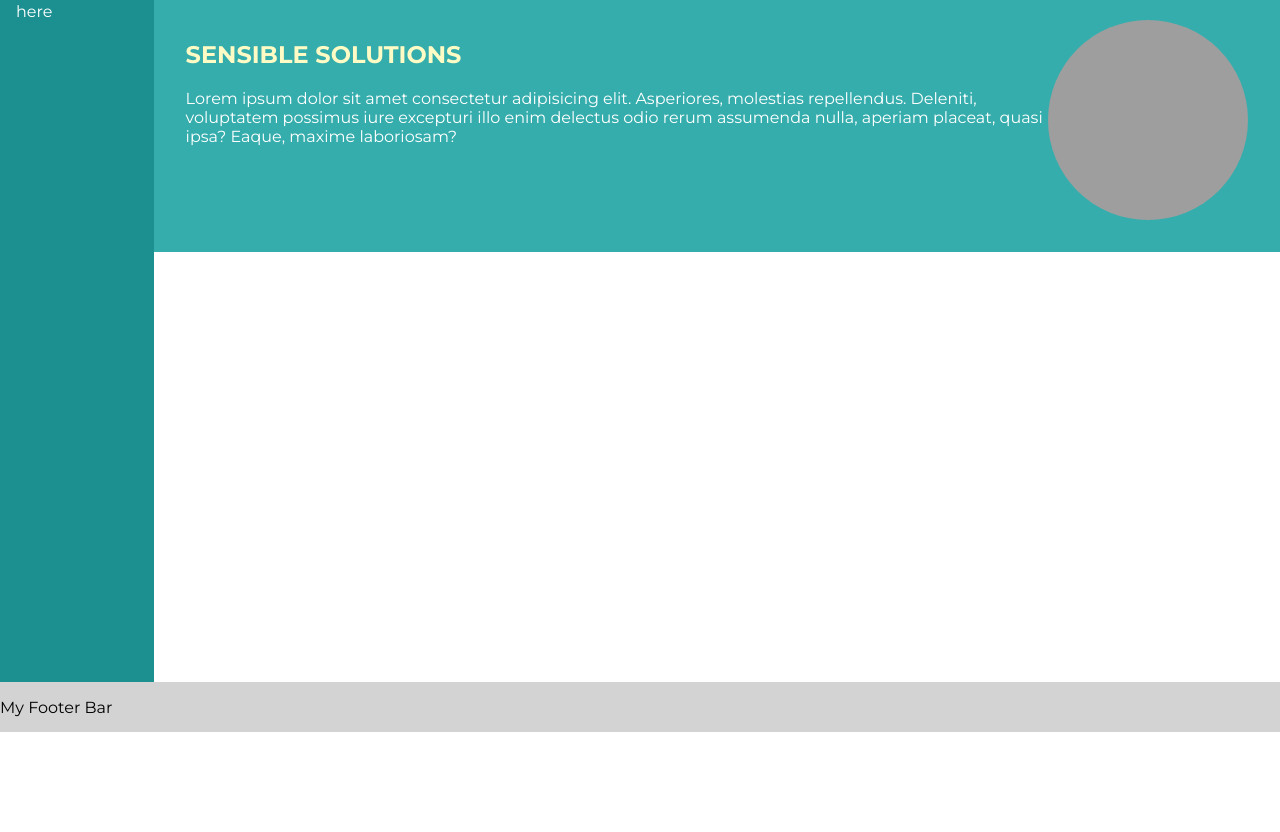
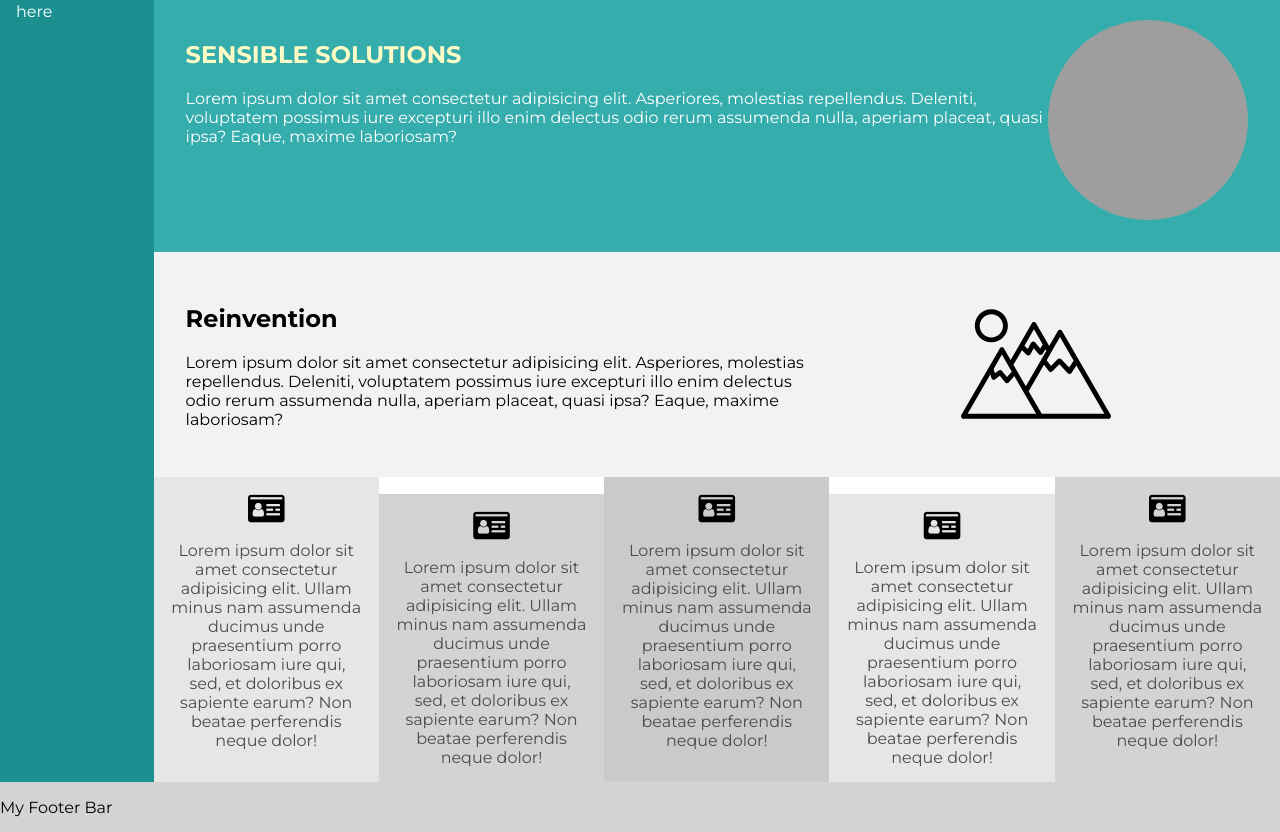
Before and after one commit to ashlyndanielle/PSGrid, a website: page index.html in a window 1280 px wide. Shown: the part 68-900 px from the top of the page. Before the commit the page ends 800 px from the top, so only its background shows below. Drawn offline with Linux system fonts and the light colour scheme; grey boxes are pictures that could not be loaded.

Commit message:
completed grid alignment

```diff
--- a/css/main.css
+++ b/css/main.css
@@ -89,10 +89,59 @@ img {
 .main {
   grid-area: right;
   display: grid;
-  grid-template-rows: 51px fit-content(30%);
+  grid-template-rows: 51px fit-content(30%) auto 40%;
 }
 
 footer {
   grid-area: footer;
   background: lightgray;
 }
+
+#features {
+  display: grid;
+  grid-template-columns: repeat(5, auto);
+  text-align: center;
+  margin: 0;
+  padding: 0;
+}
+
+#features i {
+  font-size: 2em;
+}
+
+#features li {
+  background-color: lightgray;
+  padding: 1em;
+  align-self: start;
+}
+
+#features li:nth-child(2n) {
+  align-self: center;
+}
+
+#features li:nth-child(3n+1) {
+  background-color: #e6e6e6;
+}
+#features li:nth-child(3n+2) {
+  background-color: #d3d3d3;
+}
+#features li:nth-child(3n+3) {
+  background-color: #cacaca;
+}
+
+#features li p {
+  color: #4c4c4c;
+}
+
+section#info {
+  background: #f2f2f2;
+  padding: 2em;
+  display: grid;
+  grid-template-columns: 1.5fr 1fr;
+  align-items: space-around;
+}
+
+#mountain-vector {
+  width: 150px;
+  align-self: center;
+}
--- a/index.html
+++ b/index.html
@@ -3,6 +3,7 @@
 <head>
   <meta charset="UTF-8">
   <meta name="viewport" content="width=device-width, initial-scale=1.0">
+  <link rel="stylesheet" href="https://maxcdn.bootstrapcdn.com/font-awesome/4.7.0/css/font-awesome.min.css">
   <link rel="stylesheet" href="./css/main.css"/>
   <title>PS Grid</title>
 </head>
@@ -31,6 +32,37 @@
       <img id="mountain" src="https://images.unsplash.com/photo-1480497490787-505ec076689f?ixlib=rb-1.2.1&ixid=eyJhcHBfaWQiOjEyMDd9&auto=format&fit=crop&w=1049&q=80" alt="mountain"/>
     </section>
 
+    <section id="info">
+      <div id="content2">
+        <h2>Reinvention</h2>
+        <p>Lorem ipsum dolor sit amet consectetur adipisicing elit. Asperiores, molestias repellendus. Deleniti, voluptatem possimus iure excepturi illo enim delectus odio rerum assumenda nulla, aperiam placeat, quasi ipsa? Eaque, maxime laboriosam?</p>
+      </div>
+      <img id="mountain-vector" src="../mountains-svgrepo-com.svg" alt="mountain-svg"/>
+    </section>
+
+    <ul id="features">
+      <li>
+        <i class='fa fa-id-card' aria-hidden="true"></i>
+        <p>Lorem ipsum dolor sit amet consectetur adipisicing elit. Ullam minus nam assumenda ducimus unde praesentium porro laboriosam iure qui, sed, et doloribus ex sapiente earum? Non beatae perferendis neque dolor!</p>
+      </li>
+      <li>
+        <i class='fa fa-id-card' aria-hidden="true"></i>
+        <p>Lorem ipsum dolor sit amet consectetur adipisicing elit. Ullam minus nam assumenda ducimus unde praesentium porro laboriosam iure qui, sed, et doloribus ex sapiente earum? Non beatae perferendis neque dolor!</p>
+      </li>
+      <li>
+        <i class='fa fa-id-card' aria-hidden="true"></i>
+        <p>Lorem ipsum dolor sit amet consectetur adipisicing elit. Ullam minus nam assumenda ducimus unde praesentium porro laboriosam iure qui, sed, et doloribus ex sapiente earum? Non beatae perferendis neque dolor!</p>
+      </li>
+      <li>
+        <i class='fa fa-id-card' aria-hidden="true"></i>
+        <p>Lorem ipsum dolor sit amet consectetur adipisicing elit. Ullam minus nam assumenda ducimus unde praesentium porro laboriosam iure qui, sed, et doloribus ex sapiente earum? Non beatae perferendis neque dolor!</p>
+      </li>
+      <li>
+        <i class='fa fa-id-card' aria-hidden="true"></i>
+        <p>Lorem ipsum dolor sit amet consectetur adipisicing elit. Ullam minus nam assumenda ducimus unde praesentium porro laboriosam iure qui, sed, et doloribus ex sapiente earum? Non beatae perferendis neque dolor!</p>
+      </li>
+    </ul>
+
   </div>
   <footer>
     <p>My Footer Bar</p>
```
Also changed, not shown: mountains-svgrepo-com.svg (added).
